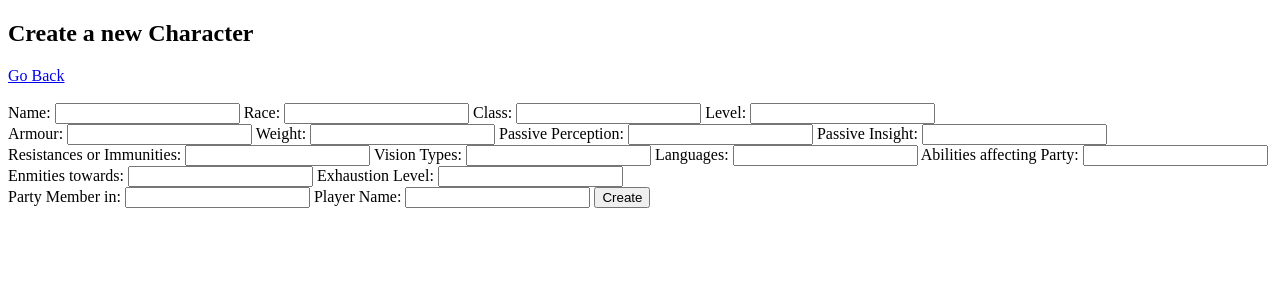
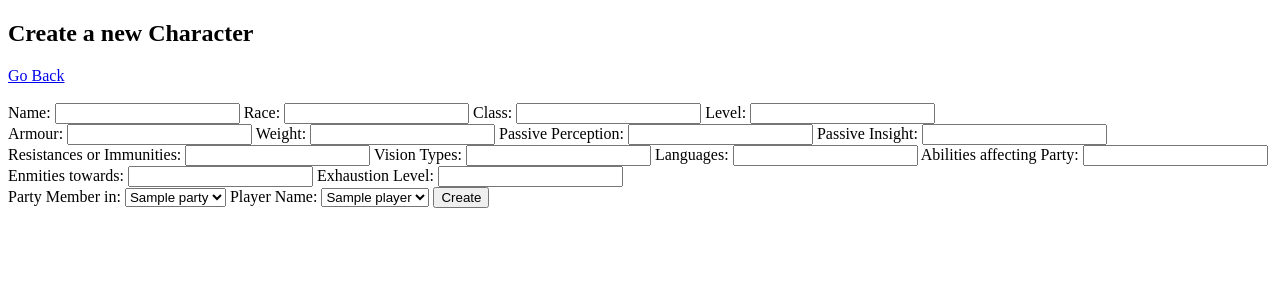
Before and after one commit to Mathew-Tomaney/dungeon-master-app, a Flask app: template templates/characters/new.html in a window 1280 px wide. Shown: the part 88-388 px from the top of the page. Run offline with Flask 2, Linux system fonts and the light colour scheme; the template is opened without the code that fills it: most values are stand-ins (such as "Sample title", 1, 10 or a date in 2020); parts of the project's set-up code (start-up, migrations or seed data) failed here and were passed over.

Commit message:
add other repos to character/new blueprint route for dropdown menus

```diff
--- a/controllers/characters_controller.py
+++ b/controllers/characters_controller.py
@@ -24,7 +24,9 @@ def show_characters(id):
 # new
 @characters_blueprint.route("/characters/new")
 def new_character():
-    return render_template("/characters/new.html")
+    players = player_repository.select_all()
+    parties = party_repository.select_all()
+    return render_template("/characters/new.html" players=players parties=parties)
 
 # create
 @characters_blueprint.route("/characters", methods=["POST"])
--- a/templates/characters/new.html
+++ b/templates/characters/new.html
@@ -12,8 +12,8 @@
         <input type="text" id="name" name="name">
         <label for="race">Race: </label>
         <input type="text" id="race" name="race">
-        <label for="class">Class: </label>
-        <input type="text" id="class" name="class">
+        <label for="archetype">Class: </label>
+        <input type="text" id="archetype" name="archetype">
         <label for="level">Level: </label>
         <input type="text" id="level" name="level">
         <br>
@@ -41,10 +41,17 @@
         <input type="text" id="exhaustion" name="exhaustion">
         <br>
         <label for="party">Party Member in: </label>
-        <input type="text" id="party" name="party">
+        <select name="party" id="party">
+            {% for party in parties %}
+            <option value="{{ party }}">{{ party.name }}</option>
+            {% endfor %}
+        </select>
         <label for="player">Player Name: </label>
-        <input type="text" id="player" name="player">
-
+        <select name="player" id="player">
+            {% for player in players %}
+            <option value="{{ player }}">{{ player.name }}</option>
+            {% endfor %}
+        </select>
         <input type="submit" value="Create">
     </div>
 </form>
```
